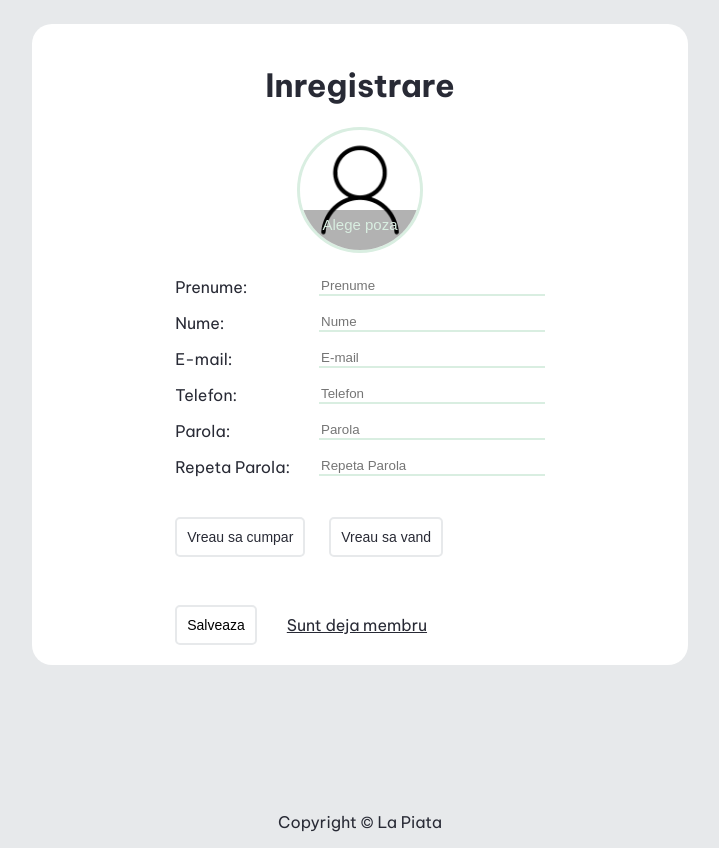
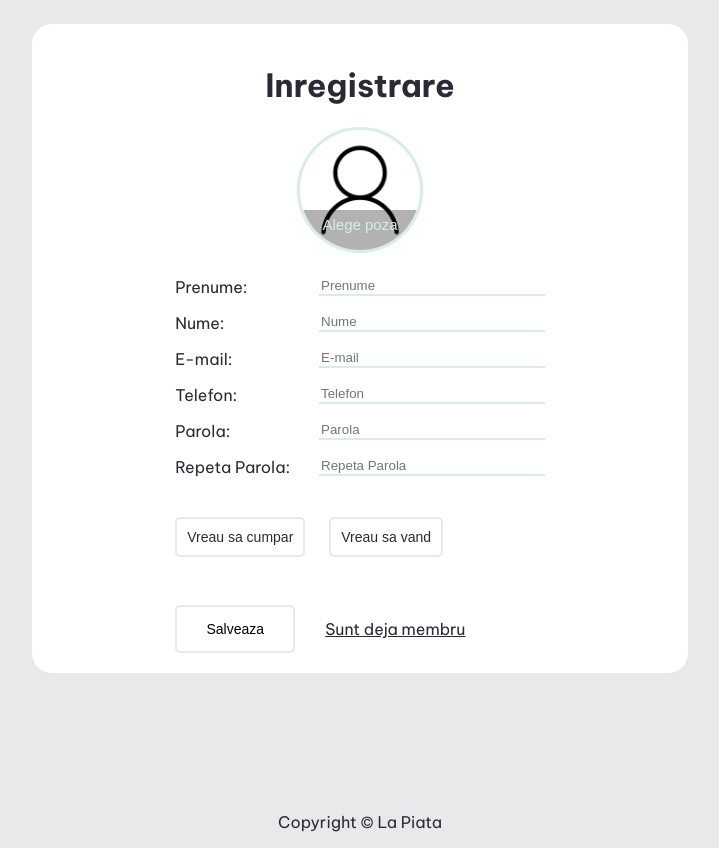
Before and after one commit to nicoletaDS/laPiata, a React (Create React App) app in the folder frontend/: page /inregistrare in a window 1280 px wide. Shown: the whole page, without its empty margins (280-999 px from the left). Built offline with nearby package versions, Linux system fonts and the light colour scheme.

Commit message:
Renamed css classes

```diff
--- a/frontend/src/screens/Authentication/SignUpScreen.css
+++ b/frontend/src/screens/Authentication/SignUpScreen.css
@@ -2,7 +2,7 @@
     position: relative;
 }
 
-.screen-wrapper{
+.sign-up-screen-wrapper{
     display: flex;
     flex-direction: column;
     justify-content: center;
@@ -16,14 +16,14 @@
     width: 50%;
 }
 
-.title{
+.register-title{
     display: flex;
     flex-wrap: wrap;
     flex-direction: column;
     align-content: center;
 }
 
-.image-wrapper{
+.sign-up-image-wrapper{
     display: flex;
     align-items: center;
     flex-direction: column;
@@ -81,7 +81,7 @@
     align-items:center;
     width: 60%;
     justify-content: space-between;
-    margin-bottom: 8px;
+    margin-bottom: 16px;
 }
 
 .form_input{
@@ -122,7 +122,7 @@
     border-color: #d9eee1;
 }
 
-.save-button-wrapper {
+.save-sign-up-button-wrapper {
     width: 60%;
     margin: 0 auto;
     margin-top: 48px;
@@ -131,7 +131,9 @@
     align-items: center;
 }
 
-.save-button{
+.save-sign-up-button{
+    width: 120px;
+    height: 48px;
     display: inline-block;
     background-color: transparent;
     padding: 10px 10px;
@@ -141,11 +143,11 @@
     border-radius: 5px;
 }
 
-.save-button:hover{
+.save-sign-up-button:hover{
     background-color: #d9eee1;
 }
 
-.save-button:checked{
+.save-sign-up-button:checked{
     background-color: #04aa6d;
 }
 
--- a/frontend/src/screens/Authentication/SignUpScreen.js
+++ b/frontend/src/screens/Authentication/SignUpScreen.js
@@ -93,17 +93,17 @@ function SignUpScreen() {
     }
 
     if (accountCreated) {
-          let path = '/login';
+          let path = '/conectare';
           navigate(path);
     }
 
     return (
         <Layout>
-        <div className="screen-wrapper">
+        <div className="sign-up-screen-wrapper">
             <div className='sign-up-screen'>
-                <h1 className='title'>Inregistrare</h1>
+                <h1 className='register-title'>Inregistrare</h1>
                 <form onSubmit={submitHandler}>
-                    <div className='image-wrapper'>
+                    <div className='sign-up-image-wrapper'>
                         <div className='profile-img'>
                             <img src={imgSrc || '/images/image_profile.png'} alt="Imagine Profil" id='photo'/>
                             <input  type='file'
@@ -192,9 +192,9 @@ function SignUpScreen() {
                         <input type="radio" id="seller" name="userType" value="false" onChange={(e)=>setIsCustomer(e.target.value)}/>
                         <label for="seller">Vreau sa vand</label>
                     </div>
-                    <div className="save-button-wrapper">
-                        <button type="submit" className='save-button' >Salveaza</button>
-                        <a href="/login" className='already-member'>Sunt deja membru</a>
+                    <div className="save-sign-up-button-wrapper">
+                        <button type="submit" className='save-sign-up-button' >Salveaza</button>
+                        <a href="/conectare" className='already-member'>Sunt deja membru</a>
                     </div>
                 </form>
             </div>
```
Lines whose indentation alone changed are shown as unchanged.
